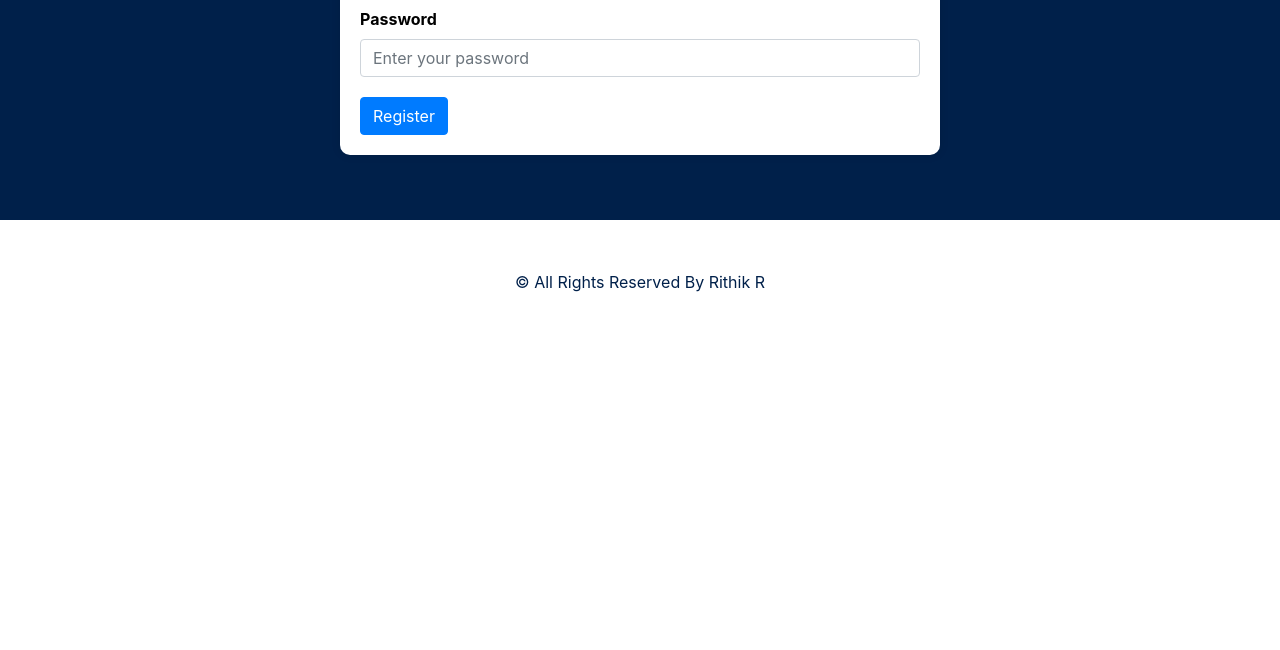
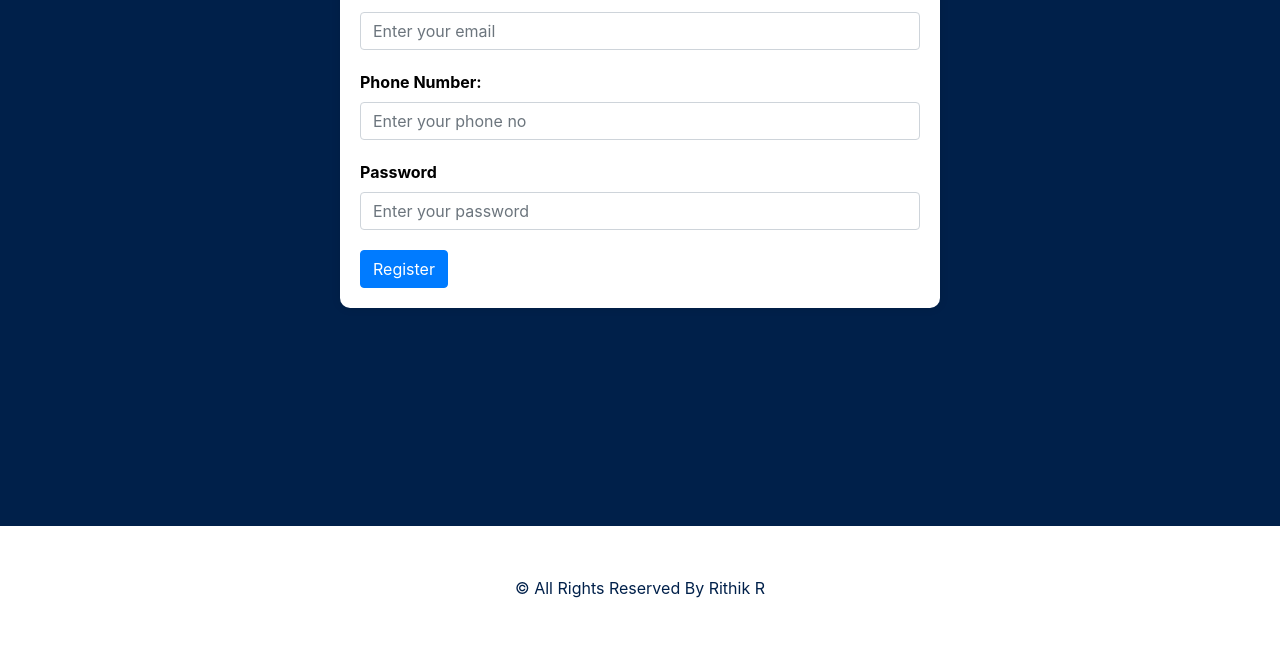
Before and after one commit to 23rithik/assignment2, a plain HTML site: page register.html in a window 1280 px wide. Shown: the part 412-1062 px from the top of the page. Before the commit the page ends 800 px from the top, so only its background shows below. Drawn offline with nearby package versions, Linux system fonts and the light colour scheme.

Commit message:
Update register.html

```diff
--- a/register.html
+++ b/register.html
@@ -18,7 +18,7 @@
 
     .container1 {
       max-width: 600px;
-      margin: 5px auto;
+      margin: 158px auto;
       background-color: #fff;
       padding: 20px;
       border-radius: 10px;
```
